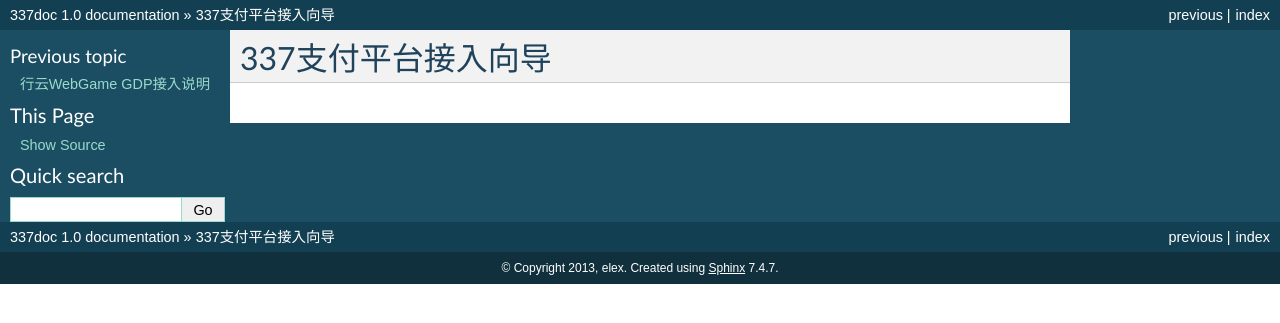
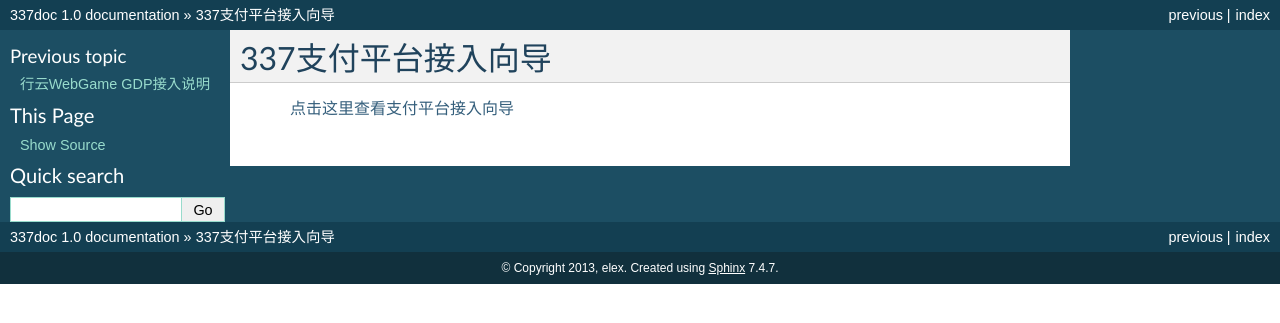
Before and after one commit to fanshuchuan/testdoc, a Sphinx documentation site: the page built from source/payment.rst, in a window 1280 px wide. Shown: the top 323 px of the page. Built offline with Sphinx 7.4.7, drawn with Linux system fonts in a browser that asks for light colours.

Commit message:
link to payment doc

```diff
--- a/source/payment.rst
+++ b/source/payment.rst
@@ -1,2 +1,4 @@
 337支付平台接入向导
 =============================
+
+ `点击这里查看支付平台接入向导 <http://doc.xingcloud.com/pages/viewpage.action?pageId=4195503>`_
```
